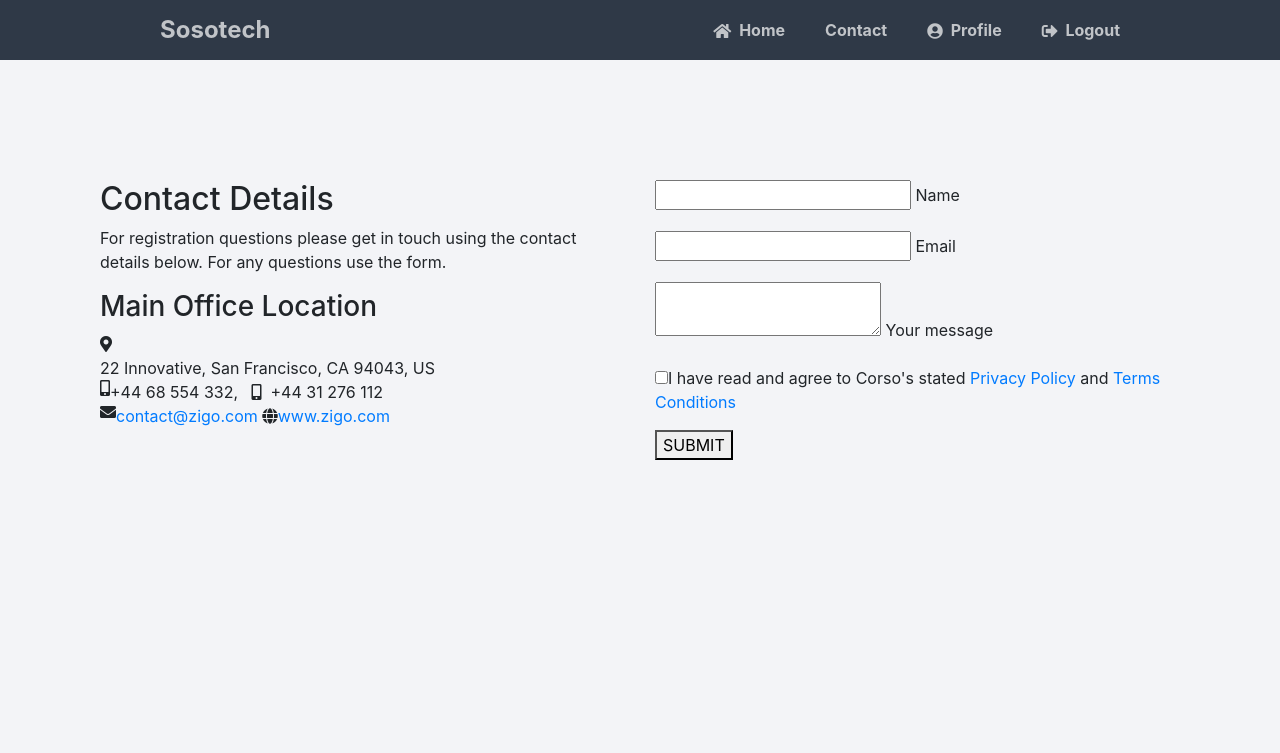
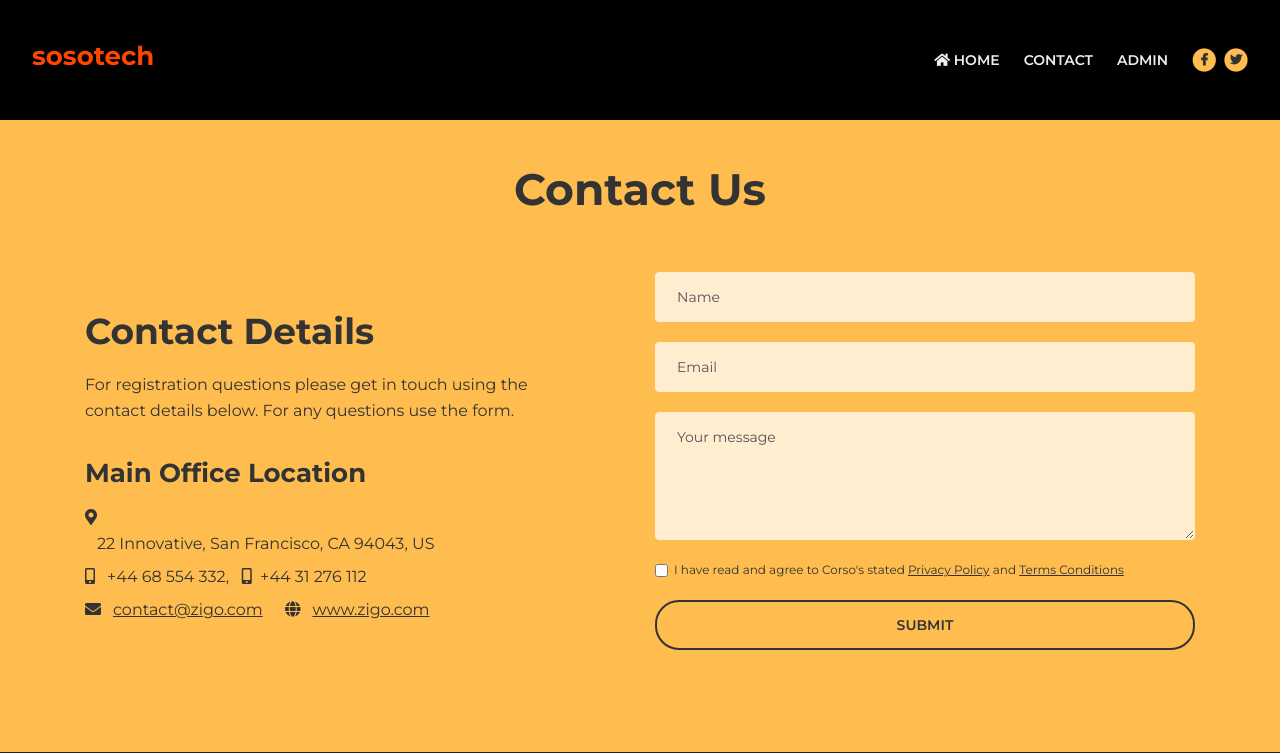
Before and after one commit to Gerardbulky/sosotech, a Flask app: page /contact/ in a window 1280 px wide. Shown: the top 753 px of the page. Before the commit the page ends 460 px from the top, so only its background shows below. Run offline with Flask 3, Linux system fonts and the light colour scheme; some libraries are stand-ins or nearby versions; grey boxes are pictures that could not be loaded.

Commit message:
Added contact page

```diff
--- a/app.py
+++ b/app.py
@@ -126,9 +126,50 @@ def index():
     return render_template("index.html", form=form)
 
 
-@app.route('/contact/')
+@app.route('/contact/', methods=["GET", "POST"])
 def contact():
-    return render_template("contact.html")
+    form = UsersForm()
+    if request.method == "POST" and form.validate_on_submit():
+        email_already_exist = User.query.filter_by(email = form.email.data).first()
+        phone_already_exist = User.query.filter_by(phone = form.phone.data).first()
+
+        if email_already_exist or phone_already_exist:
+            flash('Email or Phone number already exits')
+            form = UsersForm()
+            return redirect(url_for('.index'))
+        else:
+            fullname = form.fullname.data
+            email = form.email.data
+            phone = form.phone.data
+            address = form.address.data
+            city_country = form.city_country.data
+            users_info = User(fullname=fullname, email=email, phone=phone,address=address, city_country=city_country)
+            db.session.add(users_info)
+            db.session.commit()
+
+
+        message = (f"Hello {form.fullname.data.split(' ')[0]}! \n\n  This email is to confirm that, your application has been received successfully. "
+                        "Your information is as follows.  \n\n "
+                        "Full names: {} \n Email: {} \n Phone: {} \n Address: {} \n City and Country: {} \n\n"
+                        "If you have any questions, you can send us an email from the contact page. \n"
+                        "Thanks for your application and for believing in us! "
+                        "\n\n Best regards,  \n\n"
+                        "SosoTechnology. ").format(form.fullname.data, form.email.data, form.phone.data, form.address.data, form.city_country.data)
+        # Encode the message string to UTF-8 encoding format
+        message = message.encode('utf-8')
+        server = smtplib.SMTP(os.environ.get("MAIL_SERVER"), os.environ.get("MAIL_PORT"))
+        server.starttls()
+        server.login(os.environ.get("MAIL_USERNAME"),os.environ.get("MAIL_PASSWORD"))
+        server.sendmail(os.environ.get("MAIL_USERNAME"), email, message)
+
+        session['name'] = form.fullname.data
+        email = ''
+        phone = ''
+        address = ''
+        city_country = ''
+        flash(f"Thanks {session['name'].split(' ')[0]} for registering and email has been sent to you.", 'success')
+        return redirect('/')
+    return render_template("contact.html", form=form)
 
 
 
--- a/templates/contact.html
+++ b/templates/contact.html
@@ -1,39 +1,107 @@
-<!DOCTYPE html>
-<html>
-	<head>
-		<meta charset="utf-8">
-		<title>{% block title %}{% endblock %}</title>
-		<link rel="stylesheet" href="https://use.fontawesome.com/releases/v5.7.1/css/all.css">
-	    <link rel="stylesheet" href="https://cdn.jsdelivr.net/npm/bootstrap@4.6.2/dist/css/bootstrap.min.css" integrity="sha384-xOolHFLEh07PJGoPkLv1IbcEPTNtaed2xpHsD9ESMhqIYd0nLMwNLD69Npy4HI+N" crossorigin="anonymous">
-		<link rel="stylesheet" href="{{ url_for('static', filename='css/login.css') }}">
+{% extends 'index.html' %}
 
-	</head>
-	<body class="loggedin">
-		<nav class="navtop">
-			<div>
-				<h1><a style="font-size: x-large;" href="{{ url_for('index') }}">Sosotech</a></h1>
-                <a href="{{ url_for('index') }}"><i class="fas fa-home"></i>Home</a>
-				<a href="{{ url_for('contact') }}">Contact</a>
-				<a href="{{ url_for('profile') }}"><i class="fas fa-user-circle"></i>Profile</a>
-				<a href="{{ url_for('logout') }}"><i class="fas fa-sign-out-alt"></i>Logout</a>
+<!-- Navigation -->
+{% block navigation %}
+<nav class="navbar navbar-expand-lg navbar-custom navbar-dark fixed-top" style="background-color: black;">
+
+    <!-- Text Logo - Use this if you don't have a graphic logo -->
+    <!-- <a class="navbar-brand logo-text page-scroll" href="index.html">Corso</a> -->
+
+    <!-- Image Logo -->
+    <a style="text-decoration: none;" class="navbar-brand logo-image" href="{{ url_for('index') }}"><h3 style="color: orangered;">sosotech</h3></a>
+
+    <!-- Mobile Menu Toggle Button -->
+    <button class="navbar-toggler" type="button" data-toggle="collapse" data-target="#navbarsExampleDefault" aria-controls="navbarsExampleDefault" aria-expanded="false" aria-label="Toggle navigation">
+        <span class="navbar-toggler-awesome fas fa-bars"></span>
+        <span class="navbar-toggler-awesome fas fa-times"></span>
+    </button>
+    <!-- end of mobile menu toggle button -->
+
+    <div class="collapse navbar-collapse" id="navbarsExampleDefault">
+        <ul class="navbar-nav ml-auto">
+            <li class="nav-item">
+                <a class="nav-link page-scroll" href="{{ url_for('index') }}"><span class="navbar-toggler-awesome fas fa-home"></span> HOME <span class="sr-only">(current)</span></a>
+            </li>
+            <!-- <li class="nav-item">
+                <a class="nav-link page-scroll" href="#">DETAILS</a>
+            </li>
+
+            -- Dropdown Menu --
+            <li class="nav-item dropdown">
+                <a class="nav-link dropdown-toggle page-scroll" href="#" id="navbarDropdown" role="button" aria-haspopup="true" aria-expanded="false">DATE</a>
+                <div class="dropdown-menu" aria-labelledby="navbarDropdown">
+                    <a class="dropdown-item" href=""><span class="item-text">ARTICLE DETAILS</span></a>
+                    <div class="dropdown-divider"></div>
+                    <a class="dropdown-item" href=""><span class="item-text">TERMS CONDITIONS</span></a>
+                    <div class="dropdown-divider"></div>
+                    <a class="dropdown-item" href=""><span class="item-text">PRIVACY POLICY</span></a>
                 </div>
-		</nav>
-        <div class="container mt-5">
-            <div class="row">
+            </li> -
+            -- end of dropdown menu -->
+
+            <li class="nav-item">
+                <a class="nav-link page-scroll" href="{{ url_for('contact') }}">CONTACT</a>
+            </li>
+
+            <li class="nav-item">
+                <a class="nav-link page-scroll" href="{{ url_for('login') }}">ADMIN</a>
+            </li>
+        </ul>
+        <span class="nav-item social-icons">
+            <span class="fa-stack">
+                <a href="{{ url_for('logout') }}">
+                    <i class="fas fa-circle fa-stack-2x"></i>
+                    <i class="fab fa-facebook-f fa-stack-1x"></i>
+                </a>
+            </span>
+            <span class="fa-stack">
+                <a href="{{ url_for('login') }}">
+                    <i class="fas fa-circle fa-stack-2x"></i>
+                    <i class="fab fa-twitter fa-stack-1x"></i>
+                </a>
+            </span>
+        </span>
+    </div>
+</nav> <!-- end of navbar -->
+{% endblock %}
+<!-- end of navigation -->
+
+{% block header %}
+{% endblock %}
+
+{% block registration %}
+{% endblock %}
+
+{% block slider %}
+{% endblock %}
+
+{% block instruction %}
+{% endblock %}
+
+{% block students %}
+{% endblock %}
+
+{% block lightbox %}
+{% endblock %}
+
+{% block video %}
+{% endblock %}
+
+{% block testimonials %}
+{% endblock %}
+
+{% block date %}
+{% endblock %}
+
+<!-- Contact -->
+{% block contact %}
+<div id="contact" class="form-3 mt-5">
+    <div class="container">
+            <div class="row mt-3 mb-5">
                 <div class="col">
-                    <h2 class="mb-4 text-center">{{ title }}</h2>
+                    <h1 class="text-center">Contact Us</h1>
                 </div>
             </div>
-        </div>
-		<div class="container">
-            <div class="row">
-                <div class="col">
-
-
-    <!-- Contact -->
-
-    <div id="contact" class="form-3 mt-5">
-        <div class="container">
         <div class="row">
             <div class="col-lg-6">
                 <div class="text-container">
@@ -92,10 +160,5 @@
         </div> <!-- end of row -->
     </div> <!-- end of container -->
 </div> <!-- end of form-3 -->
-
+{% endblock %}
 <!-- end of contact -->
-                </div>
-            </div>
-        </div>
-	</body>
-</html>
--- a/templates/index.html
+++ b/templates/index.html
@@ -514,72 +514,10 @@
     {% endblock %}
     <!-- end of date -->
 
-
-<!-- Contact -->
-
-<div id="contact" class="form-3 mt-5">
-    <div class="container">
-        <div class="row">
-            <div class="col-lg-6">
-                <div class="text-container">
-                    <h2>Contact Details</h2>
-                    <p>For registration questions please get in touch using the contact details below. For any questions use the form.</p>
-                    <h3>Main Office Location</h3>
-                    <ul class="list-unstyled li-space-lg">
-                        <li c lass="media">
-                            <i class="fas fa-map-marker-alt"></i>
-                            <div class="media-body">22 Innovative, San Francisco, CA 94043, US</div>
-                        </li>
-                        <li class="media">
-                            <i class="fas fa-mobile-alt"></i>
-                            <div class="media-body">+44 68 554 332, &nbsp;&nbsp;<i class="fas fa-mobile-alt"></i>&nbsp; +44 31 276 112</div>
-                        </li>
-                        <li class="media">
-                            <i class="fas fa-envelope"></i>
-                            <div class="media-body"><a class="light-gray" href="mailto:contact@zigo.com">contact@zigo.com</a> <i class="fas fa-globe"></i><a class="light-gray" href="#your-link">www.zigo.com</a></div>
-                        </li>
-                    </ul>
-                </div> <!-- end of text-container -->
-            </div> <!-- end of col -->
-            <div class="col-lg-6">
-
-                <!-- Contact Form -->
-                <form id="contactForm" data-toggle="validator" data-focus="false">
-                    <div class="form-group">
-                        <input type="text" class="form-control-input" id="cname" required>
-                        <label class="label-control" for="cname">Name</label>
-                        <div class="help-block with-errors"></div>
-                    </div>
-                    <div class="form-group">
-                        <input type="email" class="form-control-input" id="cemail" required>
-                        <label class="label-control" for="cemail">Email</label>
-                        <div class="help-block with-errors"></div>
-                    </div>
-                    <div class="form-group">
-                        <textarea class="form-control-textarea" id="cmessage" required></textarea>
-                        <label class="label-control" for="cmessage">Your message</label>
-                        <div class="help-block with-errors"></div>
-                    </div>
-                    <div class="form-group checkbox">
-                        <input type="checkbox" id="cterms" value="Agreed-to-Terms" required>I have read and agree to Corso's stated <a href="privacy-policy.html">Privacy Policy</a> and <a href="terms-conditions.html">Terms Conditions</a>
-                        <div class="help-block with-errors"></div>
-                    </div>
-                    <div class="form-group">
-                        <button type="submit" class="form-control-submit-button">SUBMIT</button>
-                    </div>
-                    <div class="form-message">
-                        <div id="cmsgSubmit" class="h3 text-center hidden"></div>
-                    </div>
-                </form>
-                <!-- end of contact form -->
-
-            </div> <!-- end of col -->
-        </div> <!-- end of row -->
-    </div> <!-- end of container -->
-</div> <!-- end of form-3 -->
-
-<!-- end of contact -->
-
+    <!-- contact -->
+    {% block contact %}
+    {% endblock %}
+    <!-- end of contact -->
 
     <!-- Footer -->
     {% block footer %}
```
Also changed, not shown: templates/contacts.html (added, +101 -0 lines). Lines whose indentation alone changed are shown as unchanged.
